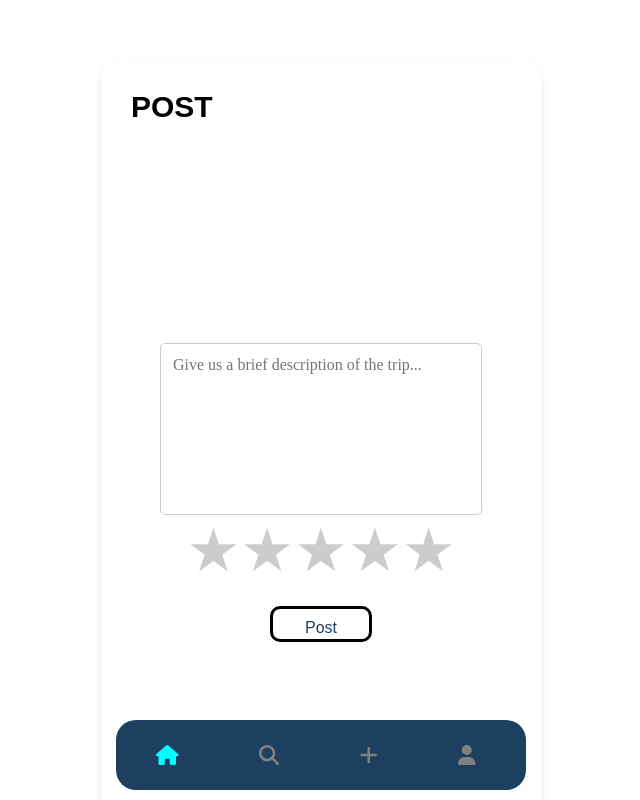
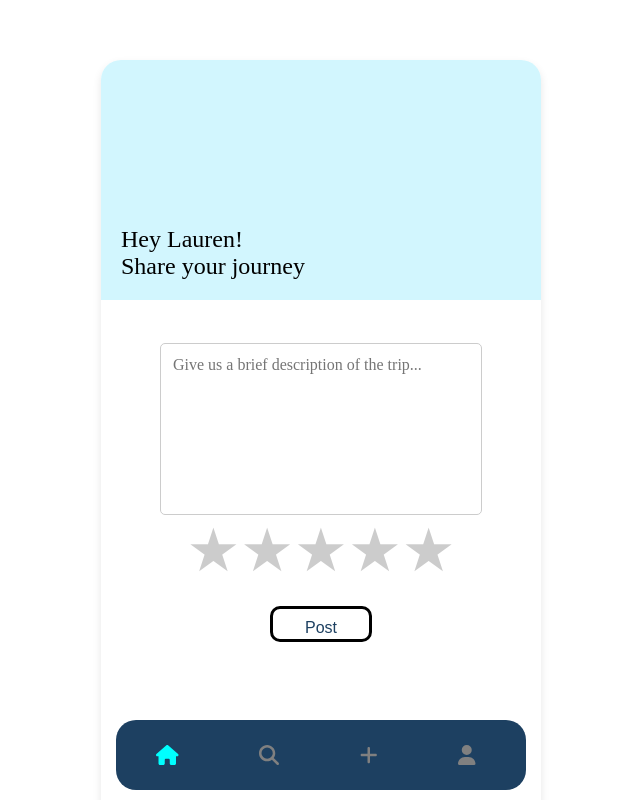
Before and after one commit to TienDatJohnyDo/ExploreNow, a React (Create React App) app: page /postThree in a window 1280 px wide. Shown: the whole page, without its empty margins (319-959 px from the left). Built offline with nearby package versions, Linux system fonts and the light colour scheme.

Commit message:
Added banner to post three

```diff
--- a/src/Components/PostThree.js
+++ b/src/Components/PostThree.js
@@ -1,9 +1,74 @@
+// import React, { useState } from 'react';
+// import { Link } from 'react-router-dom';
+// import './styles/postThree.css';
+
+// function PostThree() {
+//     const [acitveTab, setActiveTab] = useState('/postThree');
+
+//     const handleNext = (tab) => {
+//         setActiveTab(tab);
+//     }
+
+//     const [text, setText] = useState('');
+
+//     const handleChange = (e) => {
+//         setText(e.target.value);
+//     };
+
+//     const [rating, setRating] = useState(0);
+
+//     const handleStarClick = (selectedRating) => {
+//       setRating(selectedRating);
+//     };
+
+
+
+//     return (
+//        <div className='discover-container'>
+//         <h1 className='discover-label'>POST</h1>
+
+//         <div className='desc-header'>
+//             <p>What did you think of the trip?</p>
+//         </div>
+
+//         <div className="desc-input-container">
+//             <textarea
+//                 className="desc-input"
+//                 value={text}
+//                 onChange={handleChange}
+//                 placeholder="Give us a brief description of the trip..."
+//             />
+//         </div>
+//         <div className="star-rating-container">
+//             {[1, 2, 3, 4, 5].map((star) => (
+//                 <span
+//                 key={star}
+//                 className={star <= rating ? 'star-filled' : 'star-empty'}
+//                 onClick={() => handleStarClick(star)}
+//                 >
+//                 &#9733;
+//                 </span>
+//             ))}
+//         </div>
+
+//         <Link to="/discover" onClick={() => handleNext('/discover')}>
+//             <div className="next-button-container">
+//                 <button className="next-button">Post</button>
+//             </div>
+//         </Link>
+//         {/* Potential issue: the outline of the nav bar does not
+//         change when routed back to the discover page afer posting*/}
+//        </div>
+//     );
+// }
+
+// export default PostThree;
 import React, { useState } from 'react';
 import { Link } from 'react-router-dom';
 import './styles/postThree.css';
 
 function PostThree() {
-    const [acitveTab, setActiveTab] = useState('/postThree');
+    const [activeTab, setActiveTab] = useState('/postThree');
 
     const handleNext = (tab) => {
         setActiveTab(tab);
@@ -21,11 +86,17 @@ function PostThree() {
       setRating(selectedRating);
     };
 
+    return (
+        <div className='discover-container'>
+            {/* Banner */}
+            <div className='banner'>
+                <div className='banner-content'>
+                    <span>Hey Lauren! <br></br></span>
+                    <span>Share your journey</span>
+                </div>
+            </div>
 
 
-    return (
-       <div className='discover-container'>
-        <h1 className='discover-label'>POST</h1>
 
             <div className='desc-header'>
                 <p>What did you think of the trip?</p>
@@ -57,7 +128,7 @@ function PostThree() {
                 </div>
             </Link>
             {/* Potential issue: the outline of the nav bar does not
-        change when routed back to the discover page afer posting*/}
+            change when routed back to the discover page after posting*/}
         </div>
     );
 }
```
Also changed, not shown: src/Components/PostTwo.js (+0 -57 lines). Lines whose indentation alone changed are shown as unchanged.
